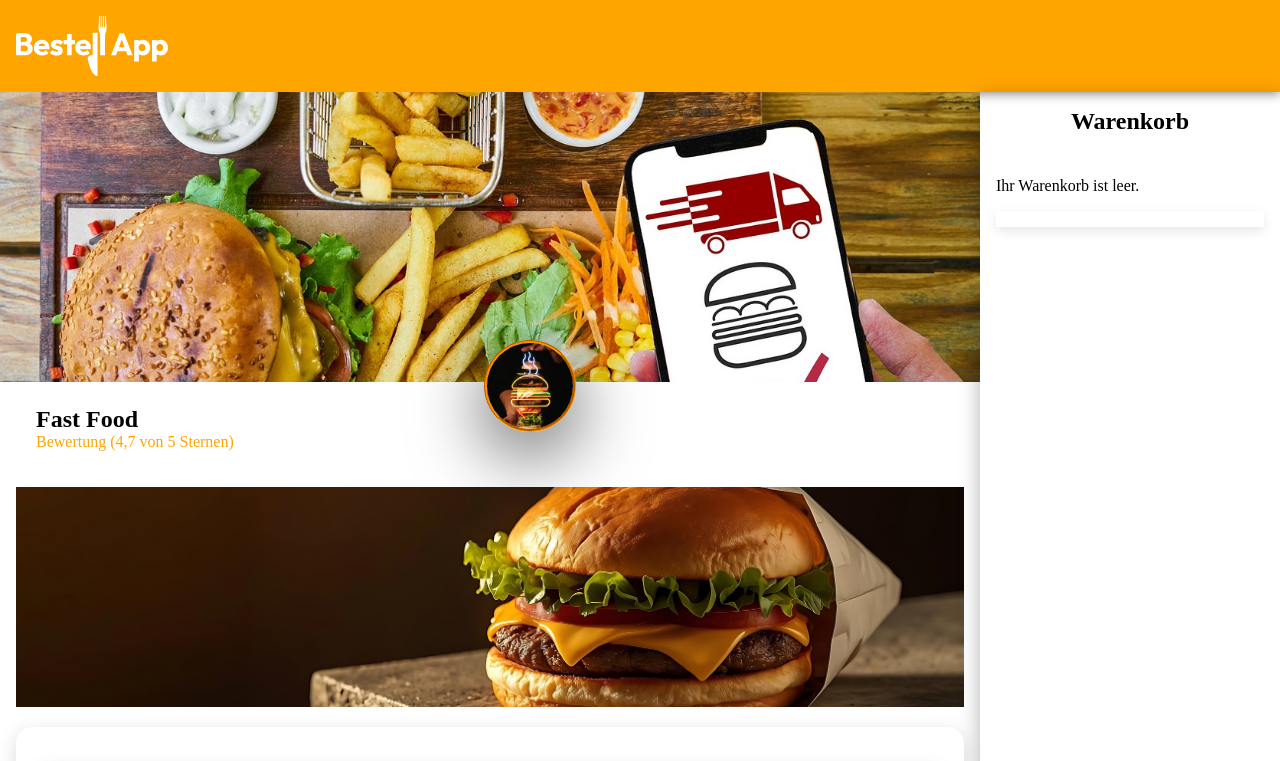
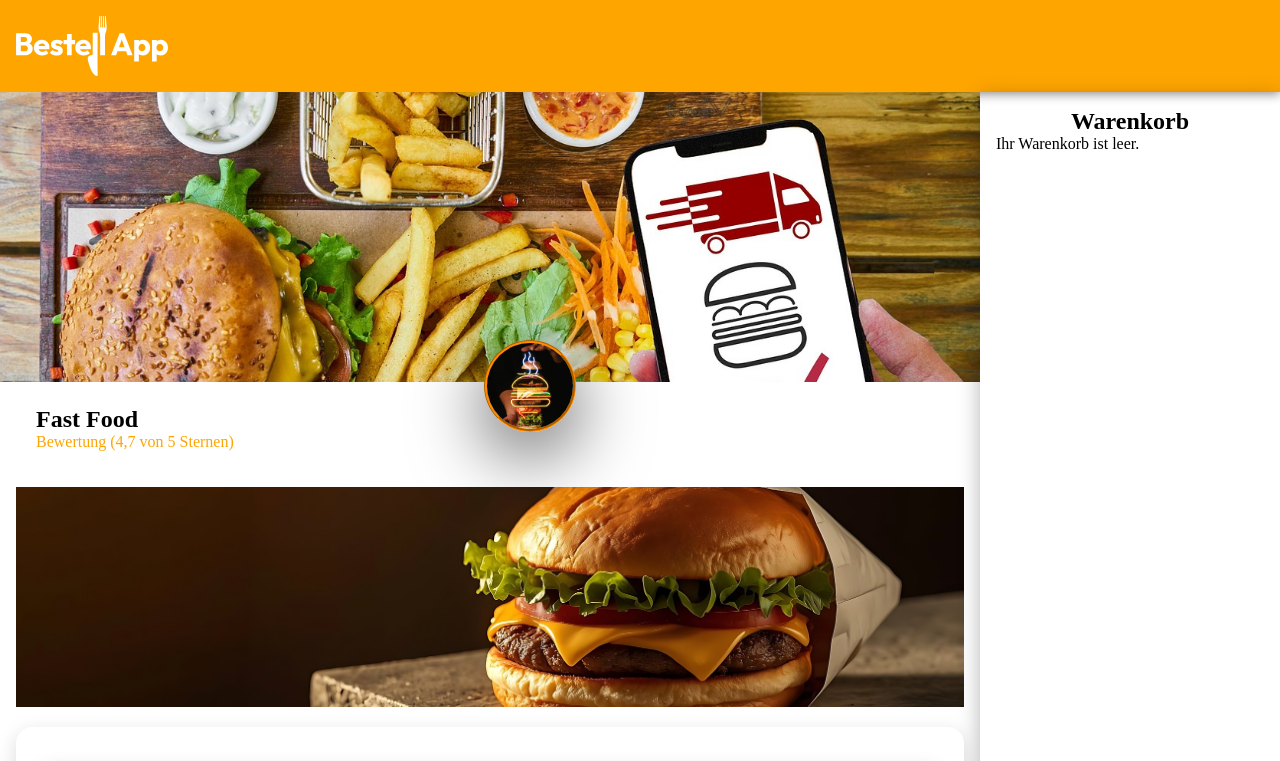
Before and after one commit to Oeztuerk1992/order-App, a plain HTML site: page index.html in a window 1280 px wide. Shown: the top 761 px of the page. Drawn offline with nearby package versions, Linux system fonts and the light colour scheme.

Commit message:
basket.css changed

```diff
--- a/styles/basket.css
+++ b/styles/basket.css
@@ -1,6 +1,5 @@
 .basket_wrapper {
   width: 300px;
-
   flex-grow: 1;
   padding: 16px;
   box-shadow: 0 6px 20px rgba(0, 0, 0, 0.3);
@@ -9,13 +8,11 @@
   position: sticky;
   top: 0;
   width: 100%;
-  height: auto;
 }
 
 .basket_titel {
   display: flex;
   justify-content: center;
-  margin-bottom: 42px;
 }
 .basket h3 {
   margin-bottom: 24px;
@@ -23,11 +20,10 @@
 .basket-content {
   width: 100%;
   height: auto;
-  margin-bottom: 16px;
 }
 .basket-description {
   text-align: center;
-  margin-bottom: 16px;
+
   font-size: 14px;
   color: #0b0303;
   position: relative;
@@ -54,13 +50,9 @@
   cursor: pointer;
 }
 .basket-sum {
-  bottom: 16px;
   display: flex;
   flex-direction: column;
   justify-content: space-between;
-  padding: 8px;
-  box-shadow: 0 4px 12px rgba(0, 0, 0, 0.1);
-  margin-top: auto;
 }
 .order-btn {
   width: 100%;
```
